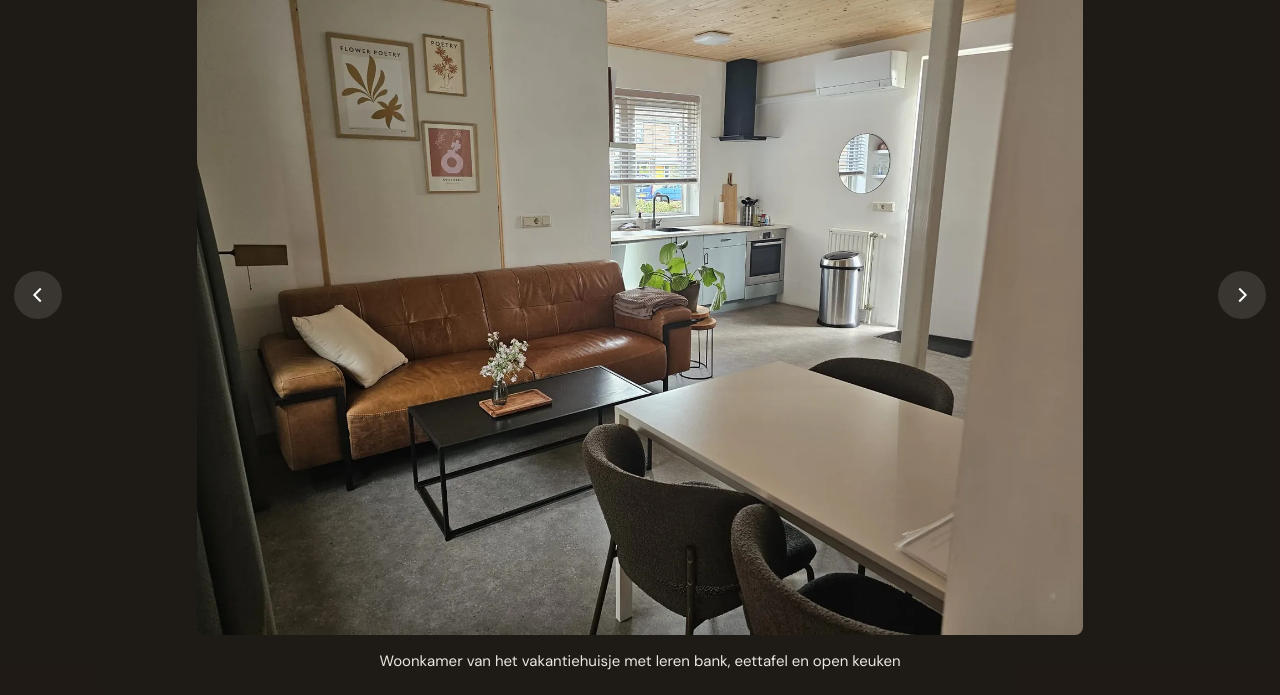
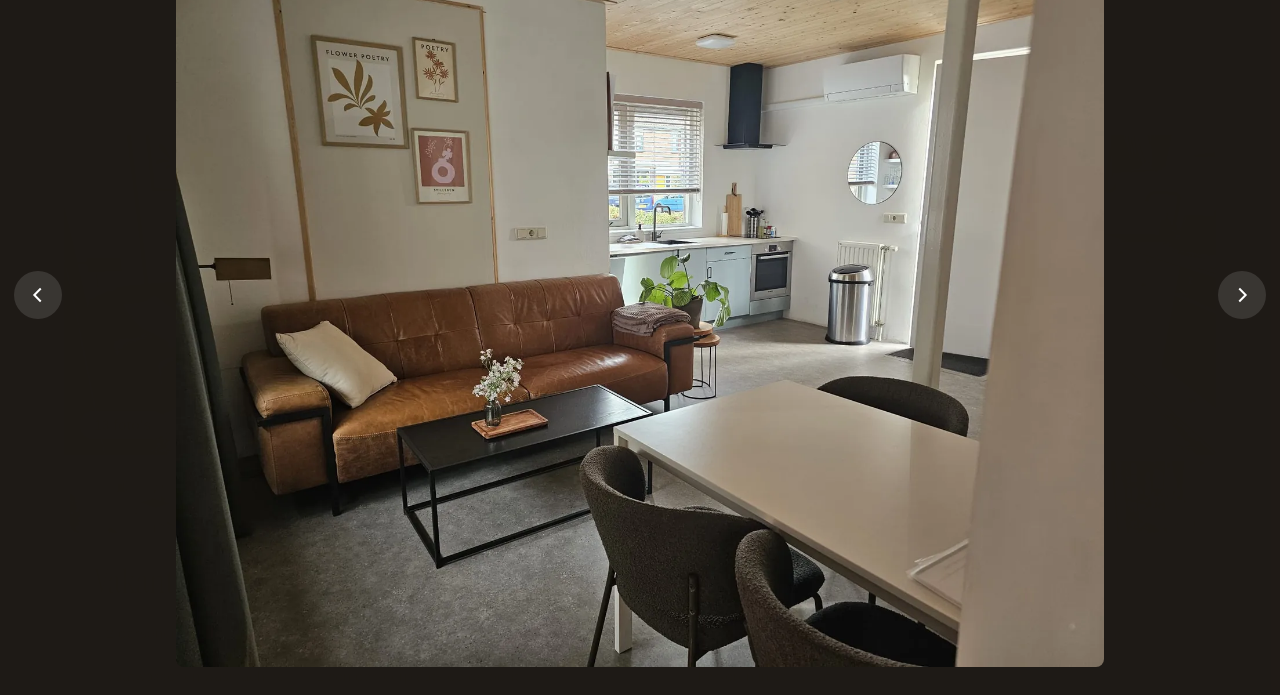
Before and after one commit to dcdataconsultancy/juultjezeeland, a plain HTML site: page index.html in a window 1280 px wide. Both pictures are taken after a click on the button "13 foto's". Shown: the part 1097-1792 px from the top of the page. Drawn offline with Linux system fonts and the light colour scheme.

Commit message:
Fotogalerij zonder zichtbaar onderschrift
De vergrote foto toont geen beschrijving meer. De alt tekst blijft in de code voor
zoekmachines en schermlezers. De ruimte onder de foto blijft zodat de knoppen op
mobiel de foto niet overlappen. Op homepage, verblijfpagina's en omgeving, NL/DE/EN.

Co-Authored-By: Claude Opus 5.5 <noreply@anthropic.com>
Claude-Session: https://claude.ai/code/session_01TdDJtyxERAb9YJh4fFsDhu

```diff
--- a/assets/stijl.css
+++ b/assets/stijl.css
@@ -175,7 +175,7 @@ footer a:hover{color:#fff}
 .lb-beeld{flex:1;display:flex;align-items:center;justify-content:center;min-height:0;padding:0 72px;touch-action:pan-y}
 .lb-beeld picture{display:contents}
 .lb-beeld img{max-width:100%;max-height:100%;object-fit:contain;border-radius:8px}
-.lb-onderschrift{text-align:center;padding:14px 20px 22px;font-size:15px;min-height:56px}
+.lb-beeld{padding-bottom:28px}
 .lb-knop{background:rgba(255,255,255,.12);color:#fff;border:0;border-radius:999px;min-width:48px;min-height:48px;font:inherit;font-weight:700;cursor:pointer;display:inline-flex;align-items:center;justify-content:center;padding:0 16px}
 .lb-knop:hover{background:rgba(255,255,255,.24)}
 .lb-vorige,.lb-volgende{position:absolute;top:50%;transform:translateY(-50%);padding:0}
@@ -191,7 +191,7 @@ footer a:hover{color:#fff}
   .lb-beeld{padding:0 8px}
   .verblijfkeuze select{width:100%;min-width:0}
   .lb-vorige,.lb-volgende{top:auto;bottom:16px;transform:none}
-  .lb-onderschrift{padding:16px 76px 20px;min-height:80px;display:flex;align-items:center;justify-content:center}
+  .lb-beeld{padding-bottom:80px}
 }
 .verblijf-prijs{display:flex;flex-wrap:wrap;gap:10px 28px;margin:auto 0 0;padding:14px 0 0;border-top:1px solid var(--lijn)}
 .verblijf-prijs div{display:flex;flex-direction:column;gap:2px;min-width:190px}
--- a/index.html
+++ b/index.html
@@ -623,7 +623,6 @@
   <div class="lb-beeld">
     <picture><source type="image/webp" sizes="100vw"><img alt=""></picture>
   </div>
-  <p class="lb-onderschrift"></p>
   <button type="button" class="lb-knop lb-vorige" aria-label="Vorige foto"><svg width="22" height="22" viewBox="0 0 24 24" fill="none" stroke="currentColor" stroke-width="2.2" aria-hidden="true"><path d="M15 5l-7 7 7 7"/></svg></button>
   <button type="button" class="lb-knop lb-volgende" aria-label="Volgende foto"><svg width="22" height="22" viewBox="0 0 24 24" fill="none" stroke="currentColor" stroke-width="2.2" aria-hidden="true"><path d="M9 5l7 7-7 7"/></svg></button>
 </dialog>
@@ -646,7 +645,6 @@
   const lbBron = lb.querySelector('source');
   const lbImg = lb.querySelector('img');
   const lbTeller = lb.querySelector('.lb-teller');
-  const lbTekst = lb.querySelector('.lb-onderschrift');
   let reeks = [], pos = 0;
   function toon(i) {
     pos = (i + reeks.length) % reeks.length;
@@ -655,7 +653,6 @@
     lbBron.srcset = knop.querySelector('source').srcset;
     lbImg.src = img.getAttribute('src');
     lbImg.alt = img.alt;
-    lbTekst.textContent = img.alt;
     lbTeller.textContent = lb.dataset.teller.replace('{n}', pos + 1).replace('{t}', reeks.length);
   }
   document.querySelectorAll('[data-galerij]').forEach(knop => knop.addEventListener('click', () => {
```
Also changed, not shown: appartement-wissenkerke.html (+0 -3 lines), de/appartement-wissenkerke.html (+0 -3 lines), de/index.html (+0 -3 lines), de/omgeving.html (+0 -3 lines), de/vakantiehuisje-wissenkerke.html (+0 -3 lines), en/appartement-wissenkerke.html (+0 -3 lines), en/index.html (+0 -3 lines), en/omgeving.html (+0 -3 lines), en/vakantiehuisje-wissenkerke.html (+0 -3 lines), omgeving.html (+0 -3 lines), vakantiehuisje-wissenkerke.html (+0 -3 lines).
